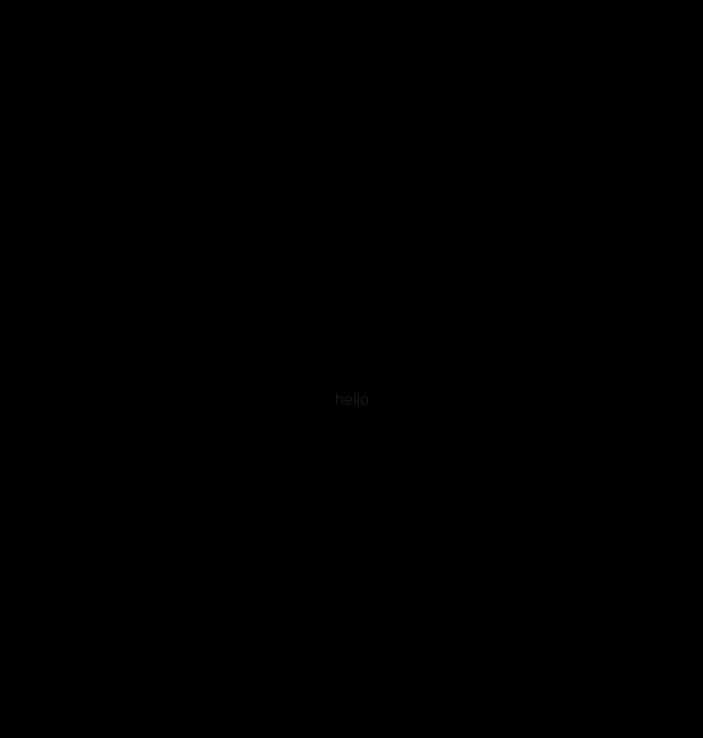
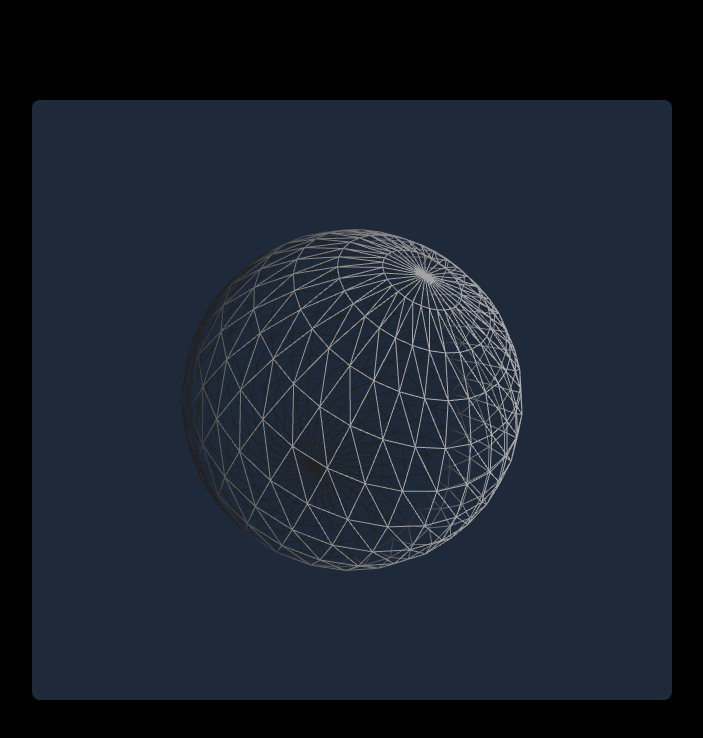
Before and after one commit to dnnyvst/space, a Next.js app: page / in a window 1280 px wide. Shown: the top 738 px of the page, without its empty margins (288-991 px from the left). Built offline with nearby package versions, Linux system fonts and the light colour scheme.

Commit message:
add a spinning sphere

```diff
--- /dev/null
+++ b/src/app/main-canvas.tsx
@@ -0,0 +1,17 @@
+"use client";
+
+import { type FC } from "react";
+import { Canvas, useFrame } from "@react-three/fiber";
+import { SpinningSphere } from "./spinning-sphere";
+
+export const MainCanvas: FC = () => {
+  return (
+    <div className="bg-gray-800 rounded-lg w-1/2 h-3/4">
+      <Canvas>
+        <ambientLight intensity={0.1} />
+        <directionalLight color="white" position={[4, 0, 5]} />
+        <SpinningSphere />
+      </Canvas>
+    </div>
+  );
+};
--- a/src/app/page.tsx
+++ b/src/app/page.tsx
@@ -1,7 +1,9 @@
+import { MainCanvas } from "./main-canvas";
+
 export default function Home() {
   return (
     <main className="flex items-center justify-center h-full bg-black">
-      hello
+      <MainCanvas />
     </main>
   );
 }
--- /dev/null
+++ b/src/app/spinning-sphere.tsx
@@ -0,0 +1,20 @@
+import { useRef } from "react";
+import { useFrame } from "@react-three/fiber";
+
+export const SpinningSphere = () => {
+  const myMesh = useRef(null);
+
+  useFrame(({ clock }) => {
+    if (myMesh.current) {
+      myMesh.current.rotation.y = clock.elapsedTime / 4;
+      myMesh.current.rotation.z = clock.elapsedTime / 8;
+    }
+  });
+
+  return (
+    <mesh ref={myMesh}>
+      <sphereGeometry args={[2, 32, 16]} />
+      <meshStandardMaterial color="white" wireframe />
+    </mesh>
+  );
+};
```
